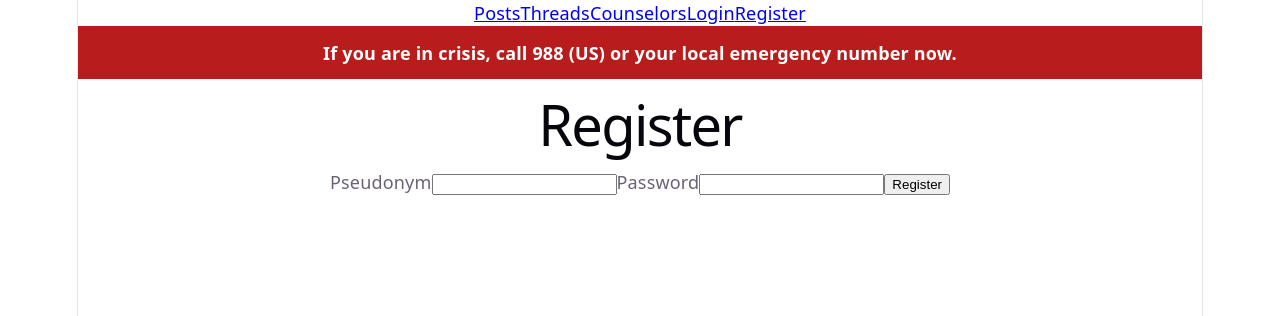
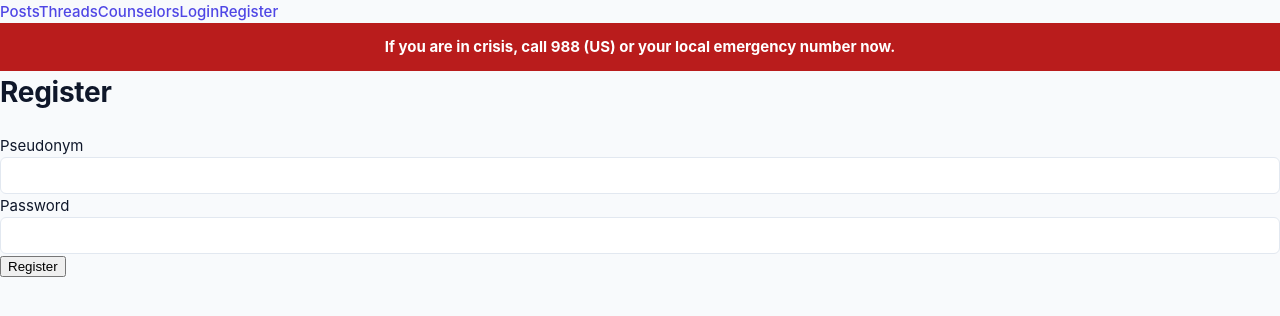
Before and after one commit to amarasie0602/Safe_Space, a React (Vite) app in the folder client/: page /register in a window 1280 px wide. Shown: the top 316 px of the page. Built offline with nearby package versions, Linux system fonts and the light colour scheme; no server answers.

Commit message:
feat: establish design system (colors, typography, buttons, forms, cards)

```diff
--- a/client/index.html
+++ b/client/index.html
@@ -4,7 +4,7 @@
     <meta charset="UTF-8" />
     <link rel="icon" type="image/svg+xml" href="/favicon.svg" />
     <meta name="viewport" content="width=device-width, initial-scale=1.0" />
-    <title>client</title>
+    <title>SafeSpace</title>
   </head>
   <body>
     <div id="root"></div>
--- a/client/src/index.css
+++ b/client/src/index.css
@@ -1,111 +1,501 @@
 :root {
-  --text: #6b6375;
-  --text-h: #08060d;
-  --bg: #fff;
-  --border: #e5e4e7;
-  --code-bg: #f4f3ec;
-  --accent: #aa3bff;
-  --accent-bg: rgba(170, 59, 255, 0.1);
-  --accent-border: rgba(170, 59, 255, 0.5);
-  --social-bg: rgba(244, 243, 236, 0.5);
-  --shadow:
-    rgba(0, 0, 0, 0.1) 0 10px 15px -3px, rgba(0, 0, 0, 0.05) 0 4px 6px -2px;
+  --color-bg: #f8fafc;
+  --color-surface: #ffffff;
+  --color-text: #0f172a;
+  --color-text-muted: #64748b;
+  --color-border: #e2e8f0;
 
-  --sans: system-ui, 'Segoe UI', Roboto, sans-serif;
-  --heading: system-ui, 'Segoe UI', Roboto, sans-serif;
-  --mono: ui-monospace, Consolas, monospace;
+  --color-primary: #4f46e5;
+  --color-primary-hover: #4338ca;
+  --color-primary-bg: #eef2ff;
 
-  font: 18px/145% var(--sans);
-  letter-spacing: 0.18px;
-  color-scheme: light dark;
-  color: var(--text);
-  background: var(--bg);
-  font-synthesis: none;
-  text-rendering: optimizeLegibility;
+  --color-danger: #dc2626;
+  --color-danger-hover: #b91c1c;
+  --color-danger-bg: #fef2f2;
+
+  --color-success: #16a34a;
+  --color-success-bg: #f0fdf4;
+
+  --color-warning: #b91c1c;
+
+  --radius-sm: 6px;
+  --radius-md: 10px;
+  --radius-lg: 14px;
+
+  --shadow-sm: 0 1px 2px rgba(15, 23, 42, 0.06);
+  --shadow-md: 0 4px 12px rgba(15, 23, 42, 0.08);
+
+  --font-sans: -apple-system, BlinkMacSystemFont, 'Segoe UI', Roboto, Helvetica, Arial, sans-serif;
+
+  color-scheme: light;
+}
+
+* {
+  box-sizing: border-box;
+}
+
+html,
+body {
+  margin: 0;
+  padding: 0;
+}
+
+body {
+  font-family: var(--font-sans);
+  font-size: 15px;
+  line-height: 1.55;
+  color: var(--color-text);
+  background: var(--color-bg);
   -webkit-font-smoothing: antialiased;
   -moz-osx-font-smoothing: grayscale;
+}
 
-  @media (max-width: 1024px) {
-    font-size: 16px;
+#root {
+  min-height: 100vh;
+  display: flex;
+  flex-direction: column;
+}
+
+h1,
+h2,
+h3 {
+  font-weight: 700;
+  letter-spacing: -0.01em;
+  color: var(--color-text);
+}
+
+h1 {
+  font-size: 1.75rem;
+  margin: 0 0 1.25rem;
+}
+
+h2 {
+  font-size: 1.15rem;
+  margin: 1.75rem 0 0.75rem;
+}
+
+p {
+  margin: 0 0 0.75rem;
+}
+
+a {
+  color: var(--color-primary);
+  text-decoration: none;
+  font-weight: 500;
+}
+
+a:hover {
+  text-decoration: underline;
+}
+
+/* Layout */
+
+.page {
+  width: 100%;
+  max-width: 760px;
+  margin: 0 auto;
+  padding: 2rem 1.5rem 4rem;
+  flex: 1;
+}
+
+.page-header {
+  display: flex;
+  align-items: center;
+  justify-content: space-between;
+  gap: 1rem;
+  margin-bottom: 1.25rem;
+}
+
+.page-header h1 {
+  margin: 0;
+}
+
+/* Buttons */
+
+.btn {
+  display: inline-flex;
+  align-items: center;
+  justify-content: center;
+  gap: 0.4rem;
+  border: 1px solid transparent;
+  border-radius: var(--radius-sm);
+  padding: 0.5rem 0.9rem;
+  font-size: 0.875rem;
+  font-weight: 600;
+  font-family: inherit;
+  cursor: pointer;
+  transition: background-color 0.15s ease, border-color 0.15s ease, color 0.15s ease;
+}
+
+.btn:disabled {
+  opacity: 0.6;
+  cursor: not-allowed;
+}
+
+.btn-primary {
+  background: var(--color-primary);
+  color: #fff;
+}
+
+.btn-primary:hover {
+  background: var(--color-primary-hover);
+}
+
+.btn-danger {
+  background: var(--color-danger);
+  color: #fff;
+}
+
+.btn-danger:hover {
+  background: var(--color-danger-hover);
+}
+
+.btn-ghost {
+  background: transparent;
+  border-color: var(--color-border);
+  color: var(--color-text);
+}
+
+.btn-ghost:hover {
+  background: var(--color-bg);
+  border-color: var(--color-text-muted);
+}
+
+.btn-sm {
+  padding: 0.3rem 0.65rem;
+  font-size: 0.8rem;
+}
+
+/* Forms */
+
+.form {
+  display: flex;
+  flex-direction: column;
+  gap: 1rem;
+  max-width: 420px;
+}
+
+.form-wide {
+  max-width: none;
+}
+
+.field {
+  display: flex;
+  flex-direction: column;
+  gap: 0.35rem;
+  font-size: 0.85rem;
+  font-weight: 600;
+  color: var(--color-text-muted);
+}
+
+input,
+textarea,
+select {
+  font-family: inherit;
+  font-size: 0.9rem;
+  color: var(--color-text);
+  background: var(--color-surface);
+  border: 1px solid var(--color-border);
+  border-radius: var(--radius-sm);
+  padding: 0.55rem 0.7rem;
+  width: 100%;
+}
+
+input:focus,
+textarea:focus,
+select:focus {
+  outline: 2px solid var(--color-primary);
+  outline-offset: 1px;
+  border-color: var(--color-primary);
+}
+
+textarea {
+  resize: vertical;
+  min-height: 90px;
+}
+
+/* Cards */
+
+.card {
+  background: var(--color-surface);
+  border: 1px solid var(--color-border);
+  border-radius: var(--radius-md);
+  box-shadow: var(--shadow-sm);
+  padding: 1rem 1.15rem;
+  margin-bottom: 0.85rem;
+}
+
+.card-actions {
+  display: flex;
+  gap: 0.5rem;
+  margin-top: 0.75rem;
+  flex-wrap: wrap;
+}
+
+.card-meta {
+  display: flex;
+  align-items: center;
+  gap: 0.5rem;
+  margin-top: 0.35rem;
+}
+
+/* Badges */
+
+.badge {
+  display: inline-flex;
+  align-items: center;
+  border-radius: 999px;
+  padding: 0.15rem 0.6rem;
+  font-size: 0.75rem;
+  font-weight: 600;
+  background: var(--color-primary-bg);
+  color: var(--color-primary);
+  text-transform: capitalize;
+}
+
+.badge-danger {
+  background: var(--color-danger-bg);
+  color: var(--color-danger);
+}
+
+.badge-success {
+  background: var(--color-success-bg);
+  color: var(--color-success);
+}
+
+/* Category tabs */
+
+.tabs {
+  display: flex;
+  flex-wrap: wrap;
+  gap: 0.4rem;
+  margin-bottom: 1.5rem;
+}
+
+.tab {
+  border: 1px solid var(--color-border);
+  background: var(--color-surface);
+  color: var(--color-text-muted);
+  border-radius: 999px;
+  padding: 0.35rem 0.85rem;
+  font-size: 0.8rem;
+  font-weight: 600;
+  cursor: pointer;
+  text-transform: capitalize;
+  transition: all 0.15s ease;
+}
+
+.tab:hover {
+  border-color: var(--color-primary);
+  color: var(--color-primary);
+}
+
+.tab.active {
+  background: var(--color-primary);
+  border-color: var(--color-primary);
+  color: #fff;
+}
+
+/* State messages */
+
+.empty-state {
+  color: var(--color-text-muted);
+  text-align: center;
+  padding: 2.5rem 1rem;
+  border: 1px dashed var(--color-border);
+  border-radius: var(--radius-md);
+}
+
+.error-message {
+  color: var(--color-danger);
+  background: var(--color-danger-bg);
+  border: 1px solid #fecaca;
+  border-radius: var(--radius-sm);
+  padding: 0.6rem 0.85rem;
+  font-size: 0.85rem;
+  font-weight: 500;
+}
+
+.loading-spinner {
+  display: flex;
+  align-items: center;
+  gap: 0.6rem;
+  color: var(--color-text-muted);
+  font-size: 0.9rem;
+  padding: 1.5rem 0;
+}
+
+.spinner {
+  width: 18px;
+  height: 18px;
+  border: 2px solid var(--color-border);
+  border-top-color: var(--color-primary);
+  border-radius: 50%;
+  animation: spin 0.7s linear infinite;
+}
+
+@keyframes spin {
+  to {
+    transform: rotate(360deg);
   }
 }
 
-@media (prefers-color-scheme: dark) {
-  :root {
-    --text: #9ca3af;
-    --text-h: #f3f4f6;
-    --bg: #16171d;
-    --border: #2e303a;
-    --code-bg: #1f2028;
-    --accent: #c084fc;
-    --accent-bg: rgba(192, 132, 252, 0.15);
-    --accent-border: rgba(192, 132, 252, 0.5);
-    --social-bg: rgba(47, 48, 58, 0.5);
-    --shadow:
-      rgba(0, 0, 0, 0.4) 0 10px 15px -3px, rgba(0, 0, 0, 0.25) 0 4px 6px -2px;
-  }
+/* Navbar */
 
-  #social .button-icon {
-    filter: invert(1) brightness(2);
-  }
+.navbar {
+  display: flex;
+  align-items: center;
+  justify-content: space-between;
+  gap: 1rem;
+  padding: 0.9rem 1.5rem;
+  background: var(--color-surface);
+  border-bottom: 1px solid var(--color-border);
 }
 
-body {
-  margin: 0;
+.navbar-brand {
+  font-weight: 800;
+  font-size: 1.05rem;
+  color: var(--color-text);
 }
 
-#root {
-  width: 1126px;
-  max-width: 100%;
-  margin: 0 auto;
+.navbar-brand:hover {
+  text-decoration: none;
+}
+
+.navbar-links {
+  display: flex;
+  align-items: center;
+  gap: 1.25rem;
+  flex-wrap: wrap;
+}
+
+.navbar-links a {
+  color: var(--color-text-muted);
+  font-size: 0.875rem;
+}
+
+.navbar-links a:hover,
+.navbar-links a.active {
+  color: var(--color-primary);
+  text-decoration: none;
+}
+
+/* Crisis banner */
+
+.crisis-banner {
+  background: var(--color-warning);
+  color: #fff;
+  font-weight: 600;
+  font-size: 0.85rem;
   text-align: center;
-  border-inline: 1px solid var(--border);
-  min-height: 100svh;
+  padding: 0.6rem 1rem;
+}
+
+/* Toasts */
+
+.toast-container {
+  position: fixed;
+  bottom: 1.25rem;
+  right: 1.25rem;
   display: flex;
   flex-direction: column;
-  box-sizing: border-box;
+  gap: 0.5rem;
+  z-index: 100;
 }
 
-h1,
-h2 {
-  font-family: var(--heading);
+.toast {
+  background: var(--color-text);
+  color: #fff;
+  padding: 0.65rem 1rem;
+  border-radius: var(--radius-sm);
+  box-shadow: var(--shadow-md);
+  font-size: 0.85rem;
   font-weight: 500;
-  color: var(--text-h);
 }
 
-h1 {
-  font-size: 56px;
-  letter-spacing: -1.68px;
-  margin: 32px 0;
-  @media (max-width: 1024px) {
-    font-size: 36px;
-    margin: 20px 0;
-  }
-}
-h2 {
-  font-size: 24px;
-  line-height: 118%;
-  letter-spacing: -0.24px;
-  margin: 0 0 8px;
-  @media (max-width: 1024px) {
-    font-size: 20px;
-  }
-}
-p {
-  margin: 0;
+/* Admin layout */
+
+.admin-layout {
+  display: flex;
+  flex: 1;
+  align-items: flex-start;
 }
 
-code,
-.counter {
-  font-family: var(--mono);
-  display: inline-flex;
-  border-radius: 4px;
-  color: var(--text-h);
+.admin-sidebar {
+  width: 200px;
+  flex-shrink: 0;
+  padding: 2rem 1rem;
+  border-right: 1px solid var(--color-border);
+  display: flex;
+  flex-direction: column;
+  gap: 0.25rem;
 }
 
-code {
-  font-size: 15px;
-  line-height: 135%;
-  padding: 4px 8px;
-  background: var(--code-bg);
+.admin-sidebar a {
+  color: var(--color-text-muted);
+  font-size: 0.875rem;
+  font-weight: 600;
+  padding: 0.5rem 0.75rem;
+  border-radius: var(--radius-sm);
 }
+
+.admin-sidebar a:hover {
+  background: var(--color-bg);
+  text-decoration: none;
+}
+
+.admin-sidebar a.active {
+  background: var(--color-primary-bg);
+  color: var(--color-primary);
+}
+
+.admin-content {
+  flex: 1;
+  padding: 2rem 2rem 4rem;
+  max-width: 900px;
+}
+
+/* Metrics */
+
+.metrics {
+  display: flex;
+  gap: 1rem;
+  flex-wrap: wrap;
+  margin-bottom: 1.5rem;
+}
+
+.metric-card {
+  background: var(--color-surface);
+  border: 1px solid var(--color-border);
+  border-radius: var(--radius-md);
+  box-shadow: var(--shadow-sm);
+  padding: 1rem 1.25rem;
+  min-width: 160px;
+}
+
+.metric-card h2 {
+  margin: 0 0 0.25rem;
+  font-size: 0.8rem;
+  font-weight: 600;
+  color: var(--color-text-muted);
+  text-transform: uppercase;
+  letter-spacing: 0.03em;
+}
+
+.metric-card p {
+  margin: 0;
+  font-size: 1.75rem;
+  font-weight: 700;
+}
+
+/* Not found */
+
+.not-found {
+  flex: 1;
+  display: flex;
+  flex-direction: column;
+  align-items: center;
+  justify-content: center;
+  text-align: center;
+  padding: 4rem 1.5rem;
+}
```
